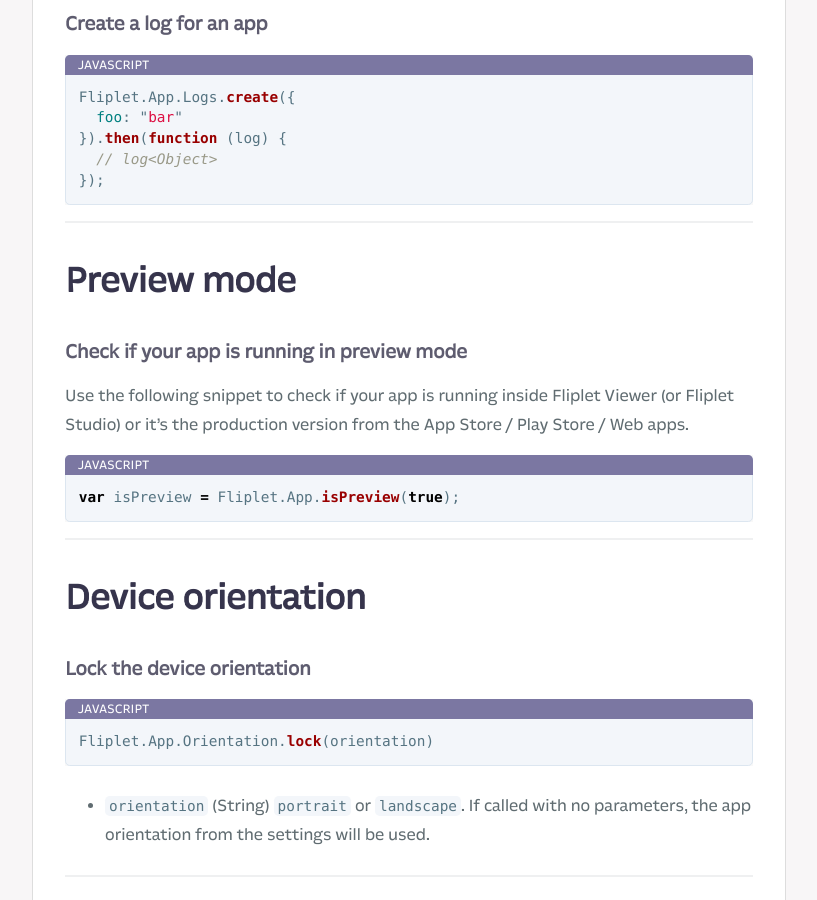
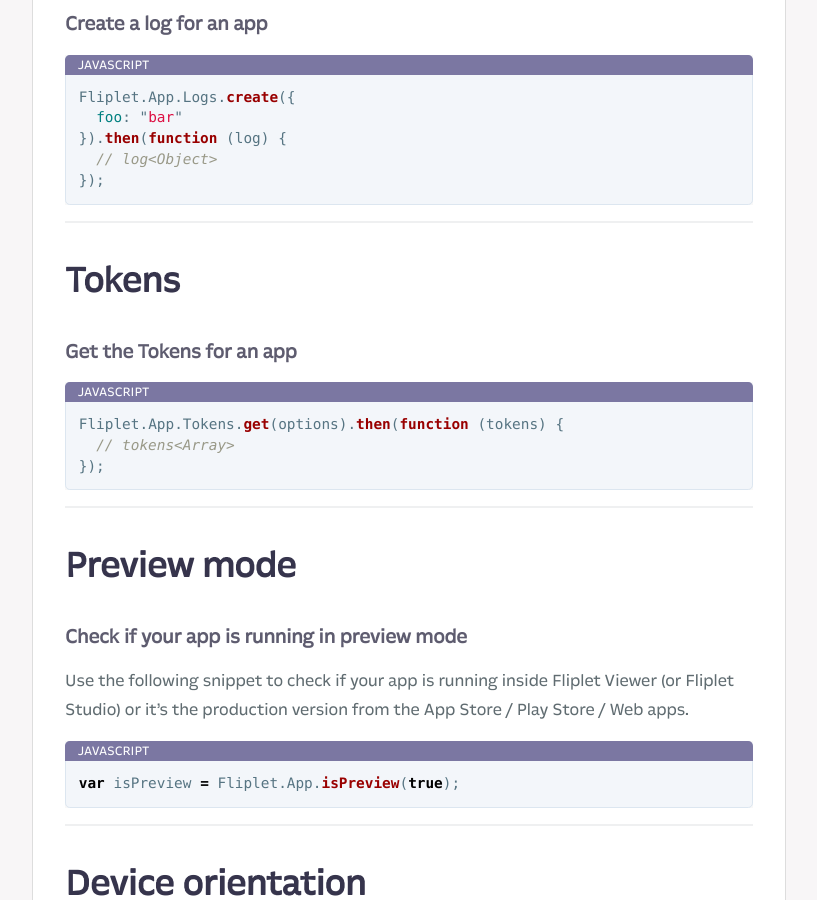
Before and after one commit to Fliplet/fliplet-cli, a Jekyll site: the page built from docs/API/core/app.md, in a window 1280 px wide and 900 px high, scrolled down 2406 px. Shown: the whole window, without its empty margins (254-1071 px from the left). Built offline with Jekyll 4.4.1, drawn with Linux system fonts in a browser that asks for light colours; nearby versions of some CDN libraries; our own code applies the rules of GitHub Pages for plain Markdown files; library files that are not in the unit come from our copies; comment, search, counter and statistics services are not loaded; a style sheet for code colours, icons or effects is not loaded; some of the changed text lies outside the part shown.

Commit message:
XOR-203 [FEAT] Ensure updated the docs for tokens JS API (#163)
* Ensure updated the docs for tokens JS API

* code refinement

````diff
--- a/docs/API/core/app.md
+++ b/docs/API/core/app.md
@@ -105,6 +105,18 @@
 
 ---
 
+## Tokens
+
+### Get the Tokens for an app
+
+```js
+Fliplet.App.Tokens.get(options).then(function (tokens) {
+  // tokens<Array>
+});
+```
+
+---
+
 ## Preview mode
 
 ### Check if your app is running in preview mode
````
